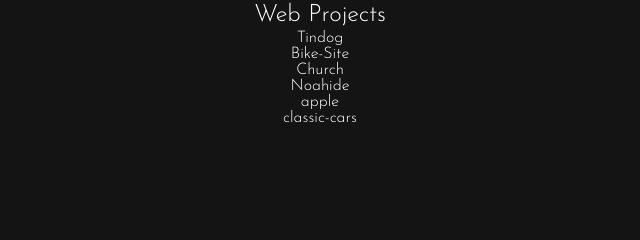
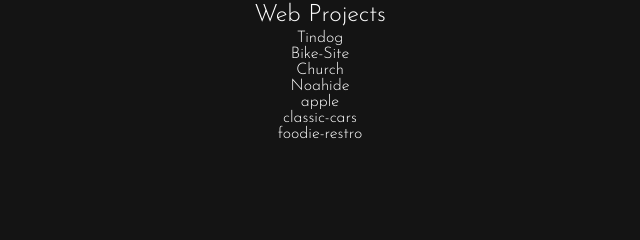
Before and after one commit to Xcheche/cheche-portfolio, a plain HTML site: page about.html in a window 1280 px wide. Shown: the part 513-753 px from the top of the page, 320-960 px from the left. Drawn offline with Linux system fonts and the light colour scheme.

Commit message:
Update about.html

```diff
--- a/about.html
+++ b/about.html
@@ -29,6 +29,7 @@
     <a href="  https://xcheche.github.io/rabbi/ ">Noahide</a>
     <a href="https://demoapple.netlify.app/">apple</a>
     <a href="https://classiccars12.netlify.app/ ">classic-cars</a>
+    <a href="https://foodie111.netlify.app/">foodie-restro</a>
 
 
 </section>
```
